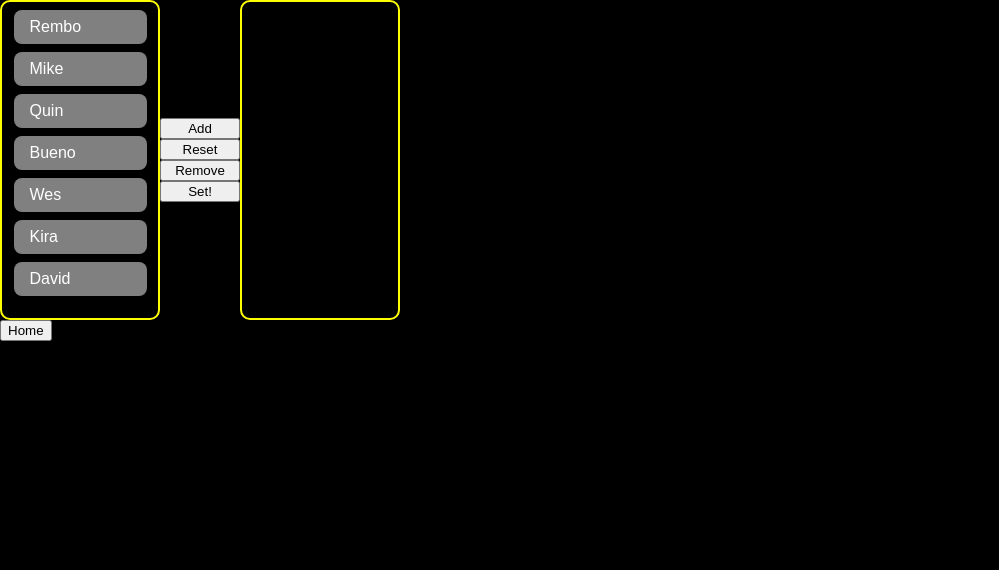
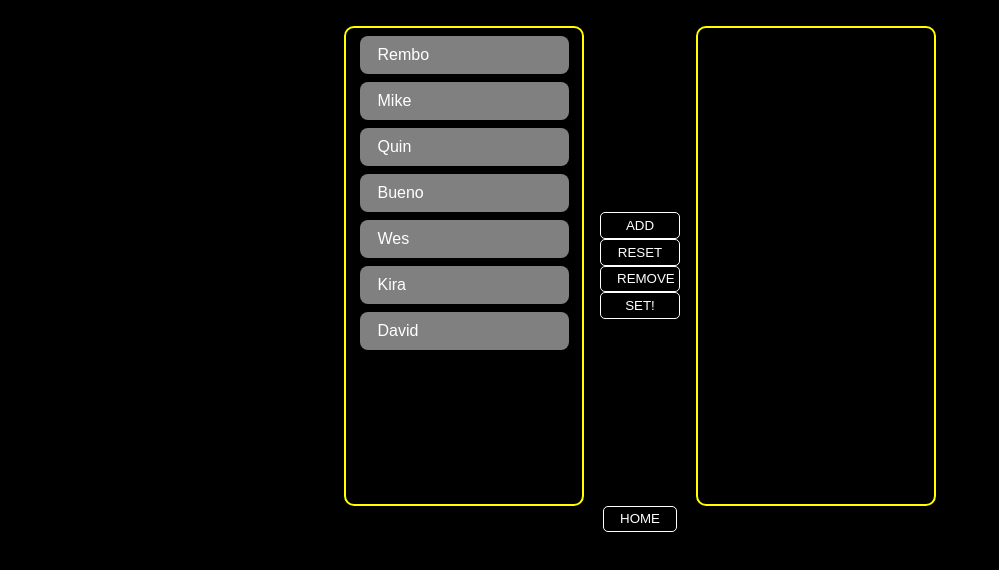
Before and after one commit to michaelslaton/belt-tracker-client, a React (Vite) app: page /drift in a window 1280 px wide. Shown: the top 570 px of the page, without its empty margins (0-999 px from the left). Built offline with nearby package versions, Linux system fonts and the light colour scheme; the HTML template or start-up script is replaced by a standard one.

Commit message:
finished drift functionality

```diff
--- a/src/data/contenders.ts
+++ b/src/data/contenders.ts
@@ -9,12 +9,12 @@ const contendersData: Contender[] = [
   {
     id: 2,
     name: 'Mike',
-    color: 'purple',
+    color: '#6f00ff',
   },
   {
     id: 3,
     name: 'Quin',
-    color: 'black',
+    color: 'yellow',
   },
   {
     id: 4,
@@ -24,17 +24,17 @@ const contendersData: Contender[] = [
   {
     id: 5,
     name: 'Wes',
-    color: 'green',
+    color: '#136b42',
   },
   {
     id: 6,
     name: 'Kira',
-    color: 'green',
+    color: '#07be07',
   },
   {
     id: 7,
     name: 'David',
-    color: 'pink',
+    color: '#64136b',
   },
 ];
 
--- a/src/layout/drift-god/DriftGodDisplay.tsx
+++ b/src/layout/drift-god/DriftGodDisplay.tsx
@@ -14,6 +14,7 @@ type DriftStateType = {
   addSelected: Contender[];
   removeSelected: Contender[];
   edit: boolean;
+  newGod: string | null;
 };
 
 const DriftGodDisplay = () => {
@@ -23,6 +24,7 @@ const DriftGodDisplay = () => {
     addSelected: [],
     removeSelected: [],
     edit: true,
+    newGod: null,
   });
 
   const isSelected = (id: number, type: 'add' | 'remove'): boolean => {
@@ -82,6 +84,7 @@ const DriftGodDisplay = () => {
 
   const handleScoreChange = (entreeId: number, type: string) => {
     const index = driftState.entrees.findIndex((entree) => entree.id === entreeId);
+    let newGod: boolean = false;
     if (index === -1) return;
 
     const updatedEntrees = [...driftState.entrees];
@@ -90,9 +93,23 @@ const DriftGodDisplay = () => {
     if (type === 'plus') updatedEntry.score++;
     else updatedEntry.score--;
 
+    if(updatedEntry.score === 5) newGod = true;
+
     updatedEntrees[index] = updatedEntry;
 
-    setDriftState({ ...driftState, entrees: updatedEntrees });
+    if(!newGod) setDriftState({ ...driftState, entrees: updatedEntrees });
+    else setDriftState({ ...driftState, entrees: updatedEntrees, newGod: updatedEntry.name })
+  };
+
+  const handleFinish = () => {
+    setDriftState({
+      ...driftState,
+      edit: true,
+      newGod: null,
+      entrees: [],
+      addSelected: [],
+      removeSelected: [],
+    });
   };
 
   const populateContenders = () => {
@@ -114,7 +131,7 @@ const DriftGodDisplay = () => {
   };
 
   return (
-    <>
+    <div className='drift__wrapper'>
       { driftState.edit ?
         <div className='drift__edit-display'>
           <div className='drift__people-list'>
@@ -122,10 +139,10 @@ const DriftGodDisplay = () => {
           </div>
 
           <div className='drift__edit-controls'>
-            <button onClick={()=> handleAdd()}>Add</button>
-            <button onClick={()=> handleReset()}>Reset</button>
-            <button onClick={()=> handleRemove()}>Remove</button>
-            <button onClick={()=> handleSet()}>Set!</button>
+            <button className='business-button' onClick={()=> handleAdd()}>Add</button>
+            <button className='business-button' onClick={()=> handleReset()}>Reset</button>
+            <button className='business-button' onClick={()=> handleRemove()}>Remove</button>
+            <button className='business-button' onClick={()=> handleSet()}>Set!</button>
           </div>
 
           <div className='drift__people-list'>
@@ -142,19 +159,34 @@ const DriftGodDisplay = () => {
           </div>
         </div>
         :
+        <>
+          <div className='drift__new-god--wrapper'>
+            { driftState.newGod &&
+              <>
+                <h1 className='drift__new-god'>Presenting</h1>
+                <h1 className='drift__new-god'>100% Ultimate Drift God {driftState.newGod}</h1>
+              </>
+            }
+          </div>
           <div className='drift__score-display'>
-          {driftState.entrees.map((entree)=>(
+            {driftState.entrees.sort((a, b) => b.score - a.score).map((entree)=>(
               <>
                 <ScoreEntree entree={entree} handleScoreChange={handleScoreChange}/>
               </>
             ))}
           </div>
+        </>
       }
+      <div className='drift__control-buttons-wrapper'>
         { !driftState.edit &&
-        <button onClick={()=> setDriftState({...driftState, edit: true})}>Edit</button>
+          <button className='business-button' onClick={()=> setDriftState({...driftState, edit: true})}>Edit</button>
         }
-      <button onClick={()=> navigate('/')}>Home</button>
-    </>
+          <button className='business-button' onClick={()=> navigate('/')}>Home</button>
+        { driftState.newGod &&
+          <button className='business-button' onClick={()=> handleFinish()}>Finish</button>
+        }
+      </div>
+    </div>
   );
 };
 
--- a/src/layout/drift-god/driftGod.css
+++ b/src/layout/drift-god/driftGod.css
@@ -1,11 +1,20 @@
+.drift__wrapper {
+  display: flex;
+  flex-direction: column;
+  justify-content: center;
+  align-items: center;
+  padding-top: 2%;
+}
+
 .drift__edit-display {
   display: grid;
-  grid-template-columns: 10rem 5rem 10rem;
+  grid-template-columns: 15rem 5rem 15rem;
+  gap: 1rem;
 }
 
 .drift__people-list {
   aspect-ratio: 1/2;
-  width: 10rem;
+  width: 15rem;
   border: 2px solid #ffff00;
   padding: .5rem;
   border-radius: 10px;
@@ -21,8 +30,13 @@
   border-radius: 8px;
   margin-bottom: .5rem;
   cursor: pointer;
+  border: 2px solid transparent;
+}
+.drift__person:hover {
+  border-color: white;
 }
 .drift__person.selected {
+  background-color: #6f00ff;
   background-color: green;
 }
 
@@ -33,5 +47,20 @@
   height: 100%;
 }
 
+.drift__new-god--wrapper {
+  height: 4rem;
+  width: 100%;
+  text-align: center;
+}
+.drift__new-god {
+  margin: 0;
+  text-transform: uppercase;
+}
+
+.drift__control-buttons-wrapper {
+  display: flex;
+  gap: .5rem;
+}
+
 /* .drift__score-display {
 } */
--- a/src/layout/drift-god/score-entree/ScoreEntree.tsx
+++ b/src/layout/drift-god/score-entree/ScoreEntree.tsx
@@ -15,7 +15,12 @@ const ScoreEntree = ({ entree, handleScoreChange }: ScoreEntreeProps) => {
 
   return (
     <div className='score-entree'>
-      <h2>{entree.name}</h2>
+      <h2
+        style={{ color: `${entree.color}` }}
+        className={`score-entree__name ${entree.score === 5 && 'winner'}`}
+      >
+        {entree.name}
+      </h2>
       <div
         className={`score-entree__point ${entree.score >= 1 && 'lit'} ${entree.score === 5 && 'winner'}`}
         onClick={()=> handleClick(1)}
@@ -33,7 +38,7 @@ const ScoreEntree = ({ entree, handleScoreChange }: ScoreEntreeProps) => {
         onClick={()=> handleClick(4)}
       />
       <div
-        className={`score-entree__point ${entree.score >= 5 && 'lit'} ${entree.score === 5 && 'winner'}`}
+        className={`score-entree__point ${entree.score === 5 && 'lit'} ${entree.score === 5 && 'winner'}`}
         onClick={()=> handleClick(5)}
       />
     </div>
--- a/src/layout/drift-god/score-entree/scoreEntree.css
+++ b/src/layout/drift-god/score-entree/scoreEntree.css
@@ -4,8 +4,11 @@
   place-items: center;
   gap: .5rem;
 }
-.score-entree > h1 {
-  text-align: start;
+
+.score-entree__name {
+  text-transform: uppercase;
+  justify-self: end;
+  margin-right: 1rem;
 }
 
 .score-entree__point {
@@ -14,12 +17,17 @@
   height: 2rem;
   border-radius: 5px;
   cursor: pointer;
+  background-color: black;
 }
 .score-entree__point.lit {
-  background-color: green;
-  border-color: green;
+  background-color: rgb(0, 255, 0);
+  border-color: rgb(0, 255, 0);
 }
 .score-entree__point.lit.winner {
   background-color: yellow;
-  border-color: white;
+  border-color: yellow;
+  -webkit-box-shadow:0px 0px 96px 14px rgba(255,255,0,1);
+  -moz-box-shadow: 0px 0px 96px 14px rgba(255,255,0,1);
+  box-shadow: 0px 0px 96px 14px rgba(255,255,0,1);
+  z-index: 99;
 }
--- a/src/layout/layout.css
+++ b/src/layout/layout.css
@@ -6,3 +6,18 @@
   gap: 0 1rem;
   margin-top: 8%;
 }
+
+.business-button {
+  outline: 0;
+  border: 1px solid white;
+  border-radius: 5px;
+  padding: .3rem 1rem;
+  text-transform: uppercase;
+  background-color: black;
+  color: white;
+  cursor: pointer;
+}
+.business-button:hover {
+  background-color: white;
+  color: black;
+}
```
Lines whose indentation alone changed are shown as unchanged.
